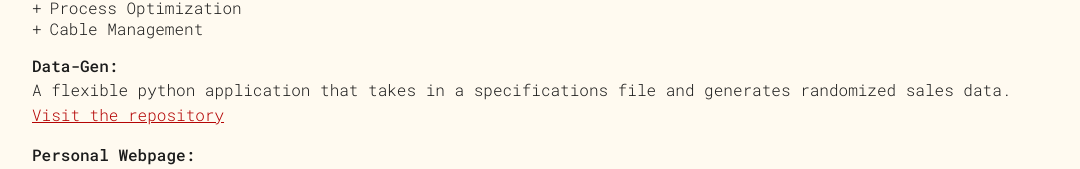
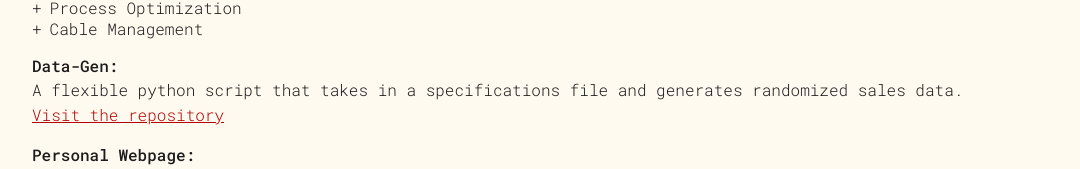
Before and after one commit to eferrara3/eferrara3.github.io, a plain HTML site: page index.html in a window 1280 px wide. Shown: the part 2012-2181 px from the top of the page, without its empty margins (166-1246 px from the left). Drawn offline with nearby package versions, Linux system fonts and the light colour scheme; a web font is replaced by a local one.

Commit message:
Update index.html

```diff
--- a/index.html
+++ b/index.html
@@ -155,7 +155,7 @@
         <div class="sm-entry-pad">
           <p class="emp-b">Data-Gen:</p>
           <p>
-            A flexible python application that takes in a specifications file and generates randomized sales data.
+            A flexible python script that takes in a specifications file and generates randomized sales data.
           </p>
           <p>
             <a href="https://github.com/eferrara3/data-gen" rel="noopener noreferrer" target="_blank">Visit the repository</a>
```
